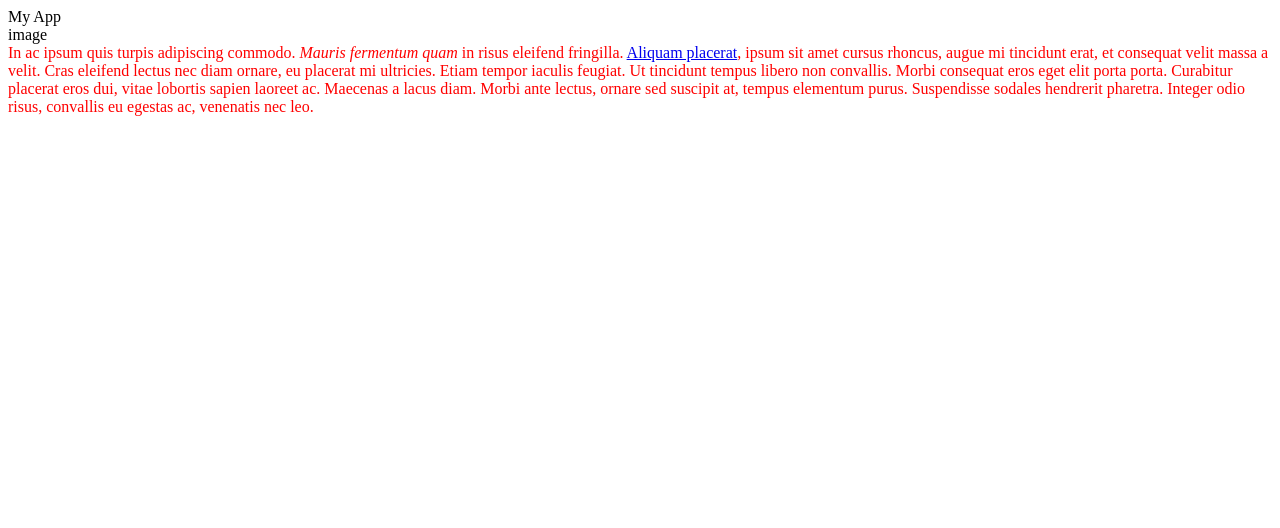
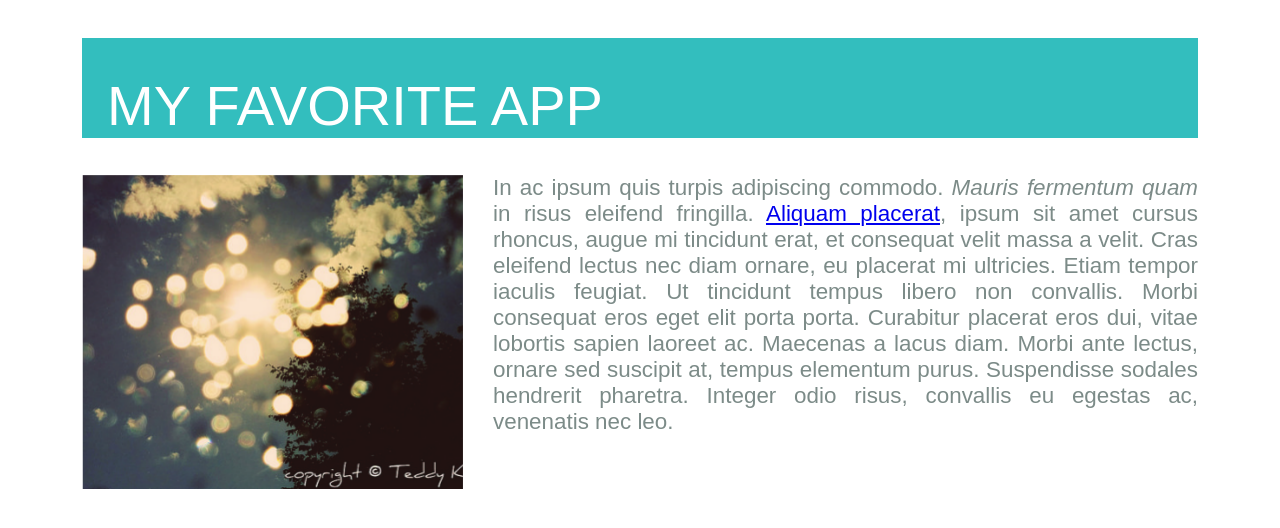
Before and after one commit to PBGraff/Udacity_HTML_CSS, a plain HTML site: page toplist/index.html in a window 1280 px wide. Drawn offline with Linux system fonts and the light colour scheme.

Commit message:
final version of toplist for lesson 1

```diff
--- a/toplist/index.html
+++ b/toplist/index.html
@@ -2,11 +2,12 @@
 <html>
 <head>
 	<link rel="stylesheet" href="style.css">
+	<title>Favorite App</title>
 </head>
 <body>
-	<div class="title">My App</div>
+	<h1 class="title">MY FAVORITE APP</h1>
 	<div class="app">
-		<div class="screenshot">image</div>
+		<div class="screenshot"><img src="images/app.png" alt="App Screenshot"></div>
 		<div class="description">In ac ipsum quis turpis adipiscing commodo. <em>Mauris fermentum quam</em> in risus eleifend fringilla. <a href="#">Aliquam placerat</a>, ipsum sit amet cursus rhoncus, augue mi tincidunt erat, et consequat velit massa a velit. Cras eleifend lectus nec diam ornare, eu placerat mi ultricies. Etiam tempor iaculis feugiat. Ut tincidunt tempus libero non convallis. Morbi consequat eros eget elit porta porta. Curabitur placerat eros dui, vitae lobortis sapien laoreet ac. Maecenas a lacus diam. Morbi ante lectus, ornare sed suscipit at, tempus elementum purus. Suspendisse sodales hendrerit pharetra. Integer odio risus, convallis eu egestas ac, venenatis nec leo.</div>
 	</div>
 </body>
--- a/toplist/style.css
+++ b/toplist/style.css
@@ -1,7 +1,47 @@
-p {
+body {
+	max-width: 1116px;
+	margin-right: auto;
+	margin-left: auto;
+}
 
+.title {
+    color: #FFFFFF;
+    background-color: #33BEBE;
+    padding-left: 25px;
+    padding-top: 35px;
+    font-family: Arial;
+    font-size: 3.5em;
+    font-weight: lighter;
+}
+
+.app {
+    display: -webkit-flex;
+    display: flex;
 }
 
 .description {
-	color: red;
+	color: #7C8B88;
+	max-width: 705px;
+	padding: 0px;
+	border: 0px;
+	margin: 0px;
+	font-family: sans-serif;
+	font-size: 1.4em;
+	text-align: justify;
 }
+
+.screenshot {
+	max-width: 381px;
+	margin-right: 30px;
+}
+
+/* * {
+   outline: 1px solid red !important;
+}*/
+
+* {
+    -webkit-box-sizing: border-box;
+    -moz-box-sizing: border-box;
+    -ms-box-sizing: border-box;
+    box-sizing: border-box;
+}
```
Also changed, not shown: toplist/images/app.png (added).
